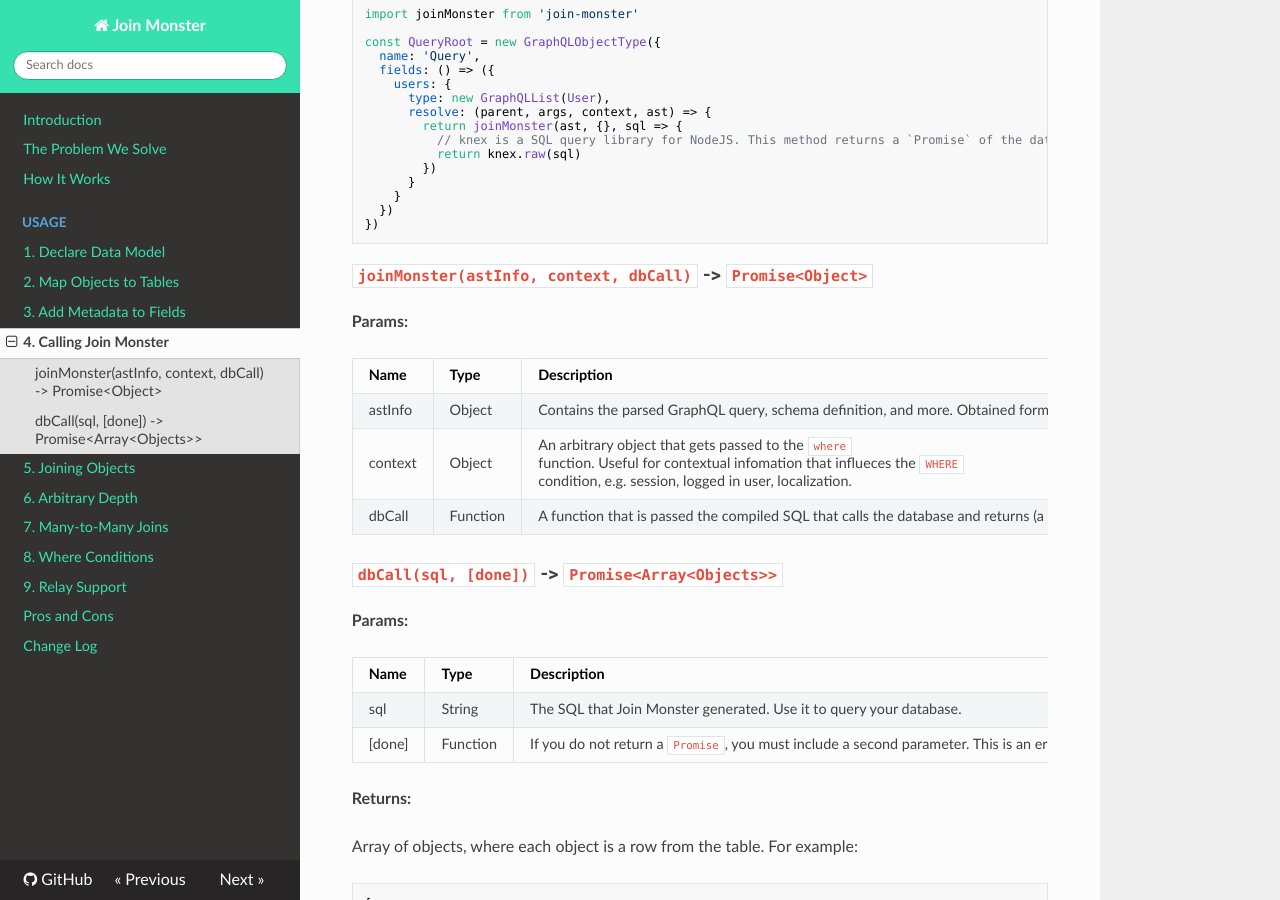
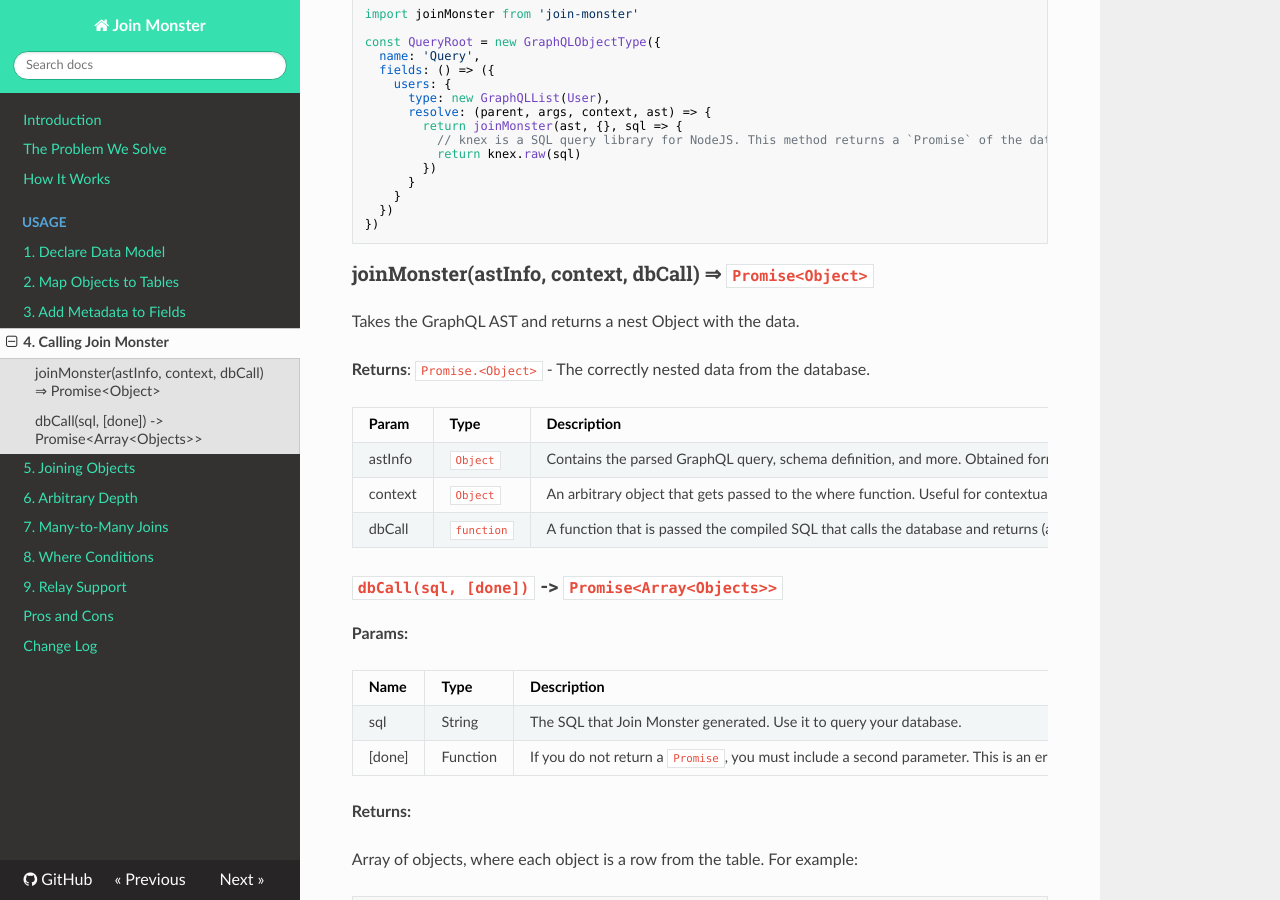
Before and after one commit to join-monster/join-monster, an MkDocs documentation site: the page built from docs/call-function.md, in a window 1280 px wide and 900 px high, scrolled down 356 px. Built offline with MkDocs 1.6.1, drawn with Linux system fonts in a browser that asks for light colours; nearby versions of some CDN libraries; old or Windows-style settings are respelled for this version of MkDocs.

Commit message:
add jsdoc

````diff
--- a/docs/call-function.md
+++ b/docs/call-function.md
@@ -23,15 +23,16 @@
 })
 ```
 
-### `joinMonster(astInfo, context, dbCall)` -> `Promise<Object>`
+### joinMonster(astInfo, context, dbCall) ⇒ `Promise<Object>`
+Takes the GraphQL AST and returns a nest Object with the data.
 
-**Params:**
+**Returns**: <code>Promise.&lt;Object&gt;</code> - The correctly nested data from the database.
 
-| Name | Type | Description |
-| ---- | ---- | ----------- |
-| astInfo | Object | Contains the parsed GraphQL query, schema definition, and more. Obtained form the first argument to the resolver. |
-| context | Object | An arbitrary object that gets passed to the `where` function. Useful for contextual infomation that influeces the  `WHERE` condition, e.g. session, logged in user, localization. |
-| dbCall | Function | A function that is passed the compiled SQL that calls the database and returns (a promise of) the data. |
+| Param | Type | Description |
+| --- | --- | --- |
+| astInfo | <code>Object</code> | Contains the parsed GraphQL query, schema definition, and more. Obtained form the first argument to the resolver. |
+| context | <code>Object</code> | An arbitrary object that gets passed to the where function. Useful for contextual infomation that influeces the  WHERE condition, e.g. session, logged in user, localization. |
+| dbCall | <code>function</code> | A function that is passed the compiled SQL that calls the database and returns (a promise of) the data. |
 
 ### `dbCall(sql, [done])` -> `Promise<Array<Objects>>`
 
--- a/package.json
+++ b/package.json
@@ -15,6 +15,7 @@
     "start": "babel-watch ./example/server.js",
     "lint": "eslint src test",
     "docs": "mkdocs serve",
+    "jsdoc": "jsdoc2md src/index.js > docs/API.md",
     "prepublish": "npm run build",
     "db-test1-build": "rm -f example/data/test1-data.sl3; babel-node example/data/test1-setup.js",
     "db-test2-build": "rm -f example/data/test2-data.sl3; babel-node example/data/test2-setup.js",
@@ -70,6 +71,7 @@
     "graphql": "^0.7.0",
     "graphql-relay": "^0.4.3",
     "graphsiql": "0.0.2",
+    "jsdoc-to-markdown": "^1.3.7",
     "knex": "^0.12.0",
     "koa": "^1.2.4",
     "koa-custom-graphiql": "0.0.2",
````
Also changed, not shown: docs/API.md (added, +75 -0 lines), docs/CHANGELOG.md (+4 -0 lines), 1 other file.
